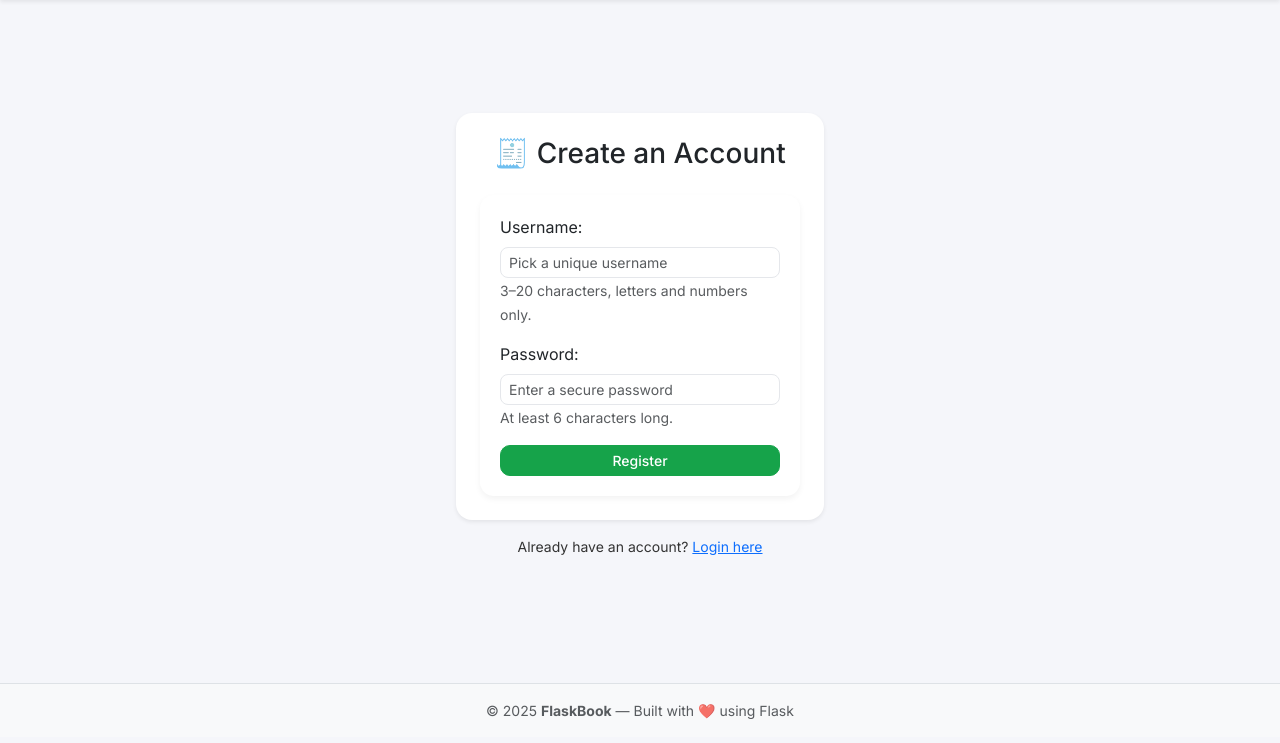
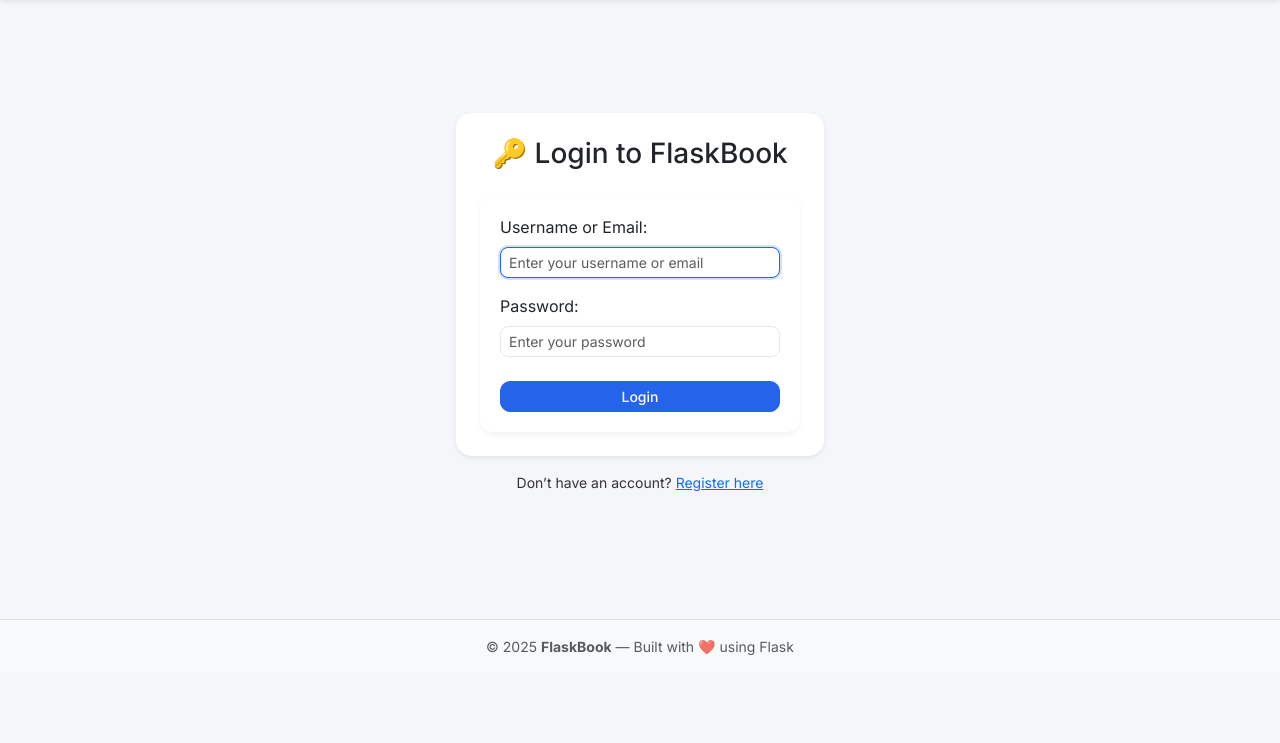
Before and after one commit to Gituser02134/FlaskBook, a Flask app: page /login in a window 1280 px wide. Shown: the part 57-800 px from the top of the page. Run offline with Flask 3, Linux system fonts and the light colour scheme; parts of the project's set-up code (start-up, migrations or seed data) failed here and were passed over.

Commit message:
git add . git commit -m "Initial commit - Flaskbook app" git remote add origin https://github.com/Gituser02134/FlaskBook

```diff
--- a/app.py
+++ b/app.py
@@ -45,6 +45,7 @@ def allowed_file(filename):
 class User(UserMixin, db.Model):
     id = db.Column(db.Integer, primary_key=True)
     username = db.Column(db.String(100), unique=True, nullable=False)
+    email = db.Column(db.String(120), unique=True, nullable=False)
     password = db.Column(db.String(200), nullable=False)
     profile_pic = db.Column(db.String(200), default='default.png')
     bio = db.Column(db.Text, default='No bio yet.')
@@ -167,20 +168,29 @@ def index():
 def register():
     if request.method == 'POST':
         username = request.form['username'].strip()
+        email = request.form['email'].strip().lower()
         password = request.form['password'].strip()
 
-        if not username or not password:
-            flash('Username and password are required!', 'danger')
+        # Validate input
+        if not username or not email or not password:
+            flash('All fields are required (username, email, and password).', 'danger')
             return redirect(url_for('register'))
 
+        # Check for duplicates
         if User.query.filter_by(username=username).first():
             flash('Username already exists.', 'warning')
             return redirect(url_for('register'))
+        if User.query.filter_by(email=email).first():
+            flash('Email already registered.', 'warning')
+            return redirect(url_for('register'))
 
+        # Hash password and save user
         hashed_pw = generate_password_hash(password)
-        db.session.add(User(username=username, password=hashed_pw))
+        new_user = User(username=username, email=email, password=hashed_pw)
+        db.session.add(new_user)
         db.session.commit()
-        flash('Account created! You can now log in.', 'success')
+
+        flash('✅ Account created successfully! You can now log in.', 'success')
         return redirect(url_for('login'))
 
     return render_template('register.html')
@@ -189,17 +199,20 @@ def register():
 @app.route('/login', methods=['GET', 'POST'])
 def login():
     if request.method == 'POST':
-        username = request.form['username'].strip()
+        login_field = request.form['login_field'].strip().lower()  # 👈 matches the HTML name
         password = request.form['password'].strip()
 
-        user = User.query.filter_by(username=username).first()
+        # Try finding by email first, then username
+        user = User.query.filter(
+            (User.email == login_field) | (User.username == login_field)
+        ).first()
 
         if user and check_password_hash(user.password, password):
             login_user(user)
             flash(f'Welcome back, {user.username}!', 'success')
             return redirect(url_for('index'))
 
-        flash('Invalid username or password.', 'danger')
+        flash('Invalid username/email or password.', 'danger')
 
     return render_template('login.html')
 
@@ -209,6 +222,7 @@ def login():
 def logout():
     logout_user()
     return redirect(url_for('login'))
+
 
 # ----------------------------------------
 # Chat Route
--- a/templates/login.html
+++ b/templates/login.html
@@ -3,24 +3,36 @@
 
 <div class="container mt-5" style="max-width: 400px;">
   <div class="card shadow-sm p-4 border-0">
-    <h3 class="text-center mb-4">🧾 Create an Account</h3>
+    <h3 class="text-center mb-4">🔑 Login to FlaskBook</h3>
+
+    <!-- 🔔 Flash Messages -->
+    {% with messages = get_flashed_messages(with_categories=true) %}
+      {% if messages %}
+        {% for category, message in messages %}
+          <div class="alert alert-{{ category }} alert-dismissible fade show" role="alert">
+            {{ message }}
+            <button type="button" class="btn-close" data-bs-dismiss="alert" aria-label="Close"></button>
+          </div>
+        {% endfor %}
+      {% endif %}
+    {% endwith %}
 
     <form method="POST">
+      <!-- 🧑 Username or Email -->
       <div class="mb-3">
-        <label for="username" class="form-label">Username:</label>
+        <label for="login_field" class="form-label">Username or Email:</label>
         <input
           type="text"
-          id="username"
-          name="username"
+          id="login_field"
+          name="login_field"
           class="form-control form-control-sm"
-          placeholder="Pick a unique username"
-          minlength="3"
-          maxlength="20"
+          placeholder="Enter your username or email"
           autocomplete="username"
-          required>
-        <small class="text-muted">3–20 characters, letters and numbers only.</small>
+          required
+          autofocus>
       </div>
 
+      <!-- 🔒 Password -->
       <div class="mb-3">
         <label for="password" class="form-label">Password:</label>
         <input
@@ -28,21 +40,19 @@
           id="password"
           name="password"
           class="form-control form-control-sm"
-          placeholder="Enter a secure password"
+          placeholder="Enter your password"
+          autocomplete="current-password"
           minlength="6"
-          maxlength="50"
-          autocomplete="new-password"
           required>
-        <small class="text-muted">At least 6 characters long.</small>
       </div>
 
-      <button type="submit" class="btn btn-success btn-sm w-100">Register</button>
+      <button type="submit" class="btn btn-primary btn-sm w-100 mt-2">Login</button>
     </form>
   </div>
 
   <p class="text-center mt-3 small">
-    Already have an account?
-    <a href="{{ url_for('login') }}">Login here</a>
+    Don’t have an account?
+    <a href="{{ url_for('register') }}">Register here</a>
   </p>
 </div>
 
```
Also changed, not shown: templates/register.html (+34 -7 lines).
